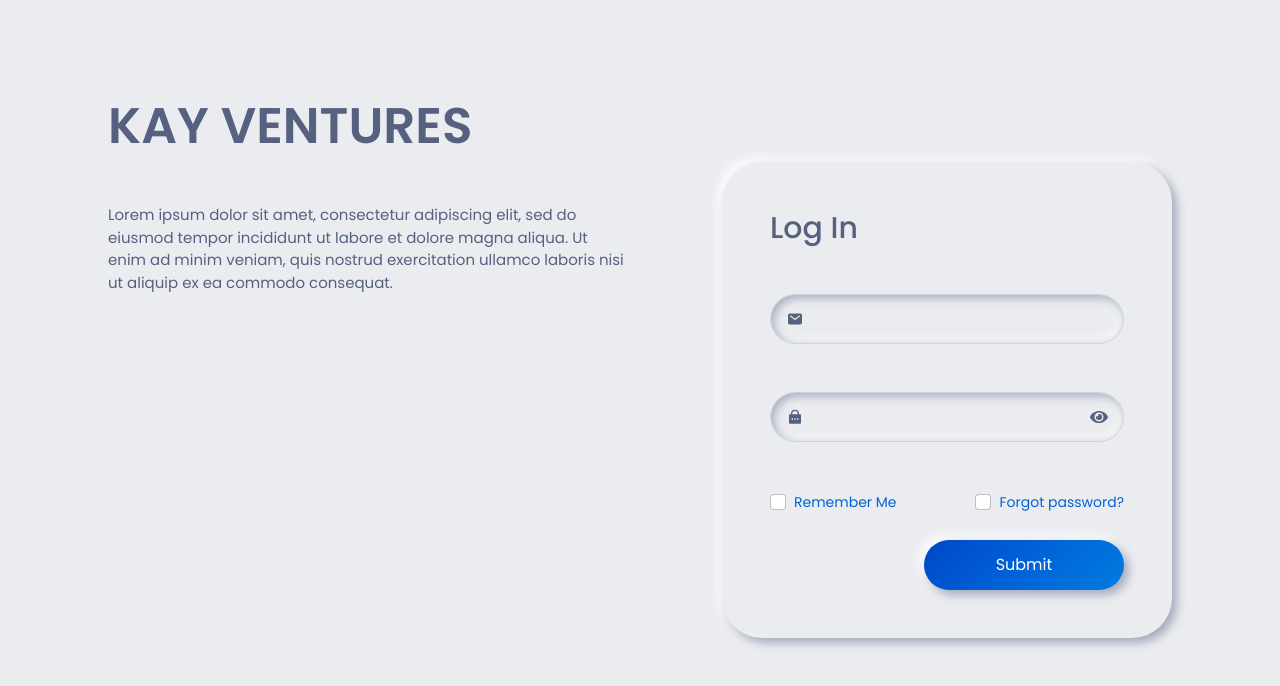
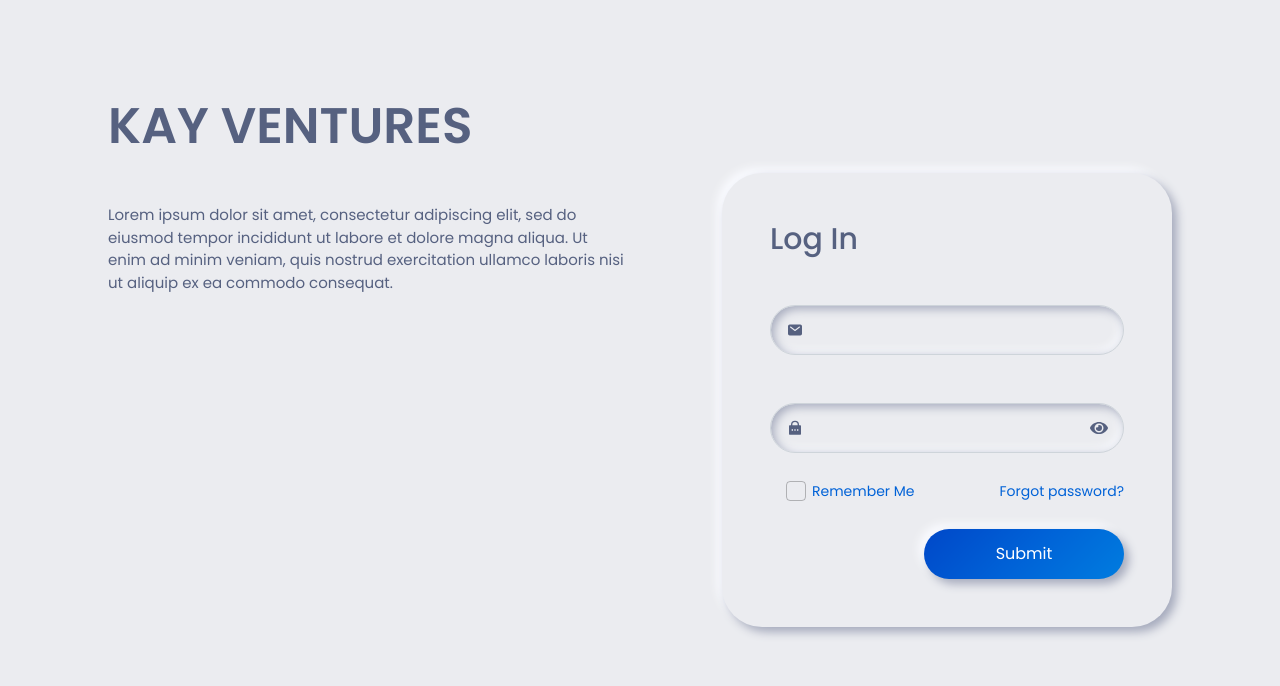
Before and after one commit to akv-venkatesh/kayventures, a React (Create React App) app: page /manufacturerlogin in a window 1280 px wide. Shown: the top 686 px of the page. Built offline with nearby package versions, Linux system fonts and the light colour scheme.

Commit message:
Forgot password change to link

```diff
--- a/src/Routes/asyncpages.js
+++ b/src/Routes/asyncpages.js
@@ -2,7 +2,6 @@ import loadable from '@loadable/component'
 
 export const ManufacturerJoinNow = loadable(() => import('../pages/Manufacturer/ManufacturerJoinNow'));
 export const ManufacturerCreateAccount = loadable(() => import('../pages/Manufacturer/ManufacturerCreateAccount'));
-
 export const ManufacturerBusinessCategory = loadable(() => import('../pages/Manufacturer/ManufacturerBusinessCategory'));
 export const ManufacturerTypes = loadable(() => import('../pages/Manufacturer/ManufacturerTypes'));
 export const ManufacturerPrimaryDetails = loadable(() => import('../pages/Manufacturer/ManufacturerPrimaryDetails'));
@@ -15,7 +14,6 @@ export const BuyerLogin = loadable(() => import('../pages/Buyer/buyer_login'));
 export const BuyerHome = loadable(() => import('../pages/Buyer/buyer_home'));
 export const BuyerJoinNow = loadable(() => import('../pages/Buyer/BuyerJoinNow'));
 export const BuyerCreateAccount = loadable(() => import('../pages/Buyer/BuyerCreateAccount'));
-
 export const BuyerBusinessCategory = loadable(() => import('../pages/Buyer/BuyerBusinessCategory'));
 export const BuyerPrimaryDetails = loadable(() => import('../pages/Buyer/BuyerPrimaryDetails'));
 export const BuyerTypes = loadable(() => import('../pages/Buyer/BuyerTypes'));
--- a/src/pages/Manufacturer/manufacturer_login.js
+++ b/src/pages/Manufacturer/manufacturer_login.js
@@ -114,14 +114,14 @@ function ManufacturerLogin() {
 						    						{errors.password && touched.password && errors.password}
 						    					</div>
 						    				</div>
-					    					<div className="d-flex justify-content-between mt-sm-5 mt-4 flex-wrap">
-						    					<div className="form-check me-3">
+					    					<div className="d-flex justify-content-between mt-sm-4 mt-4 ps-3	 flex-wrap">
+						    					<div className="form-check remember  me-3">
 							    					<Field type="checkbox" name="rememberme" value="1" className="form-check-input" id="rememberme"/>
 							    					<label className="form-check-label" htmlFor="rememberme">Remember Me</label>
 						    					</div>
-						    					<div className="form-check">
-							    					<Field type="checkbox" name="forgot-password" value="1" className="form-check-input" id="forgot-password"/>
-							    					<label className="form-check-label" htmlFor="forgot-password">Forgot password?</label>
+						    					<div className="form-check remember">
+							    					{/* <Field type="checkbox" name="forgot-password" value="1" className="form-check-input" id="forgot-password"/> */}
+							    					<label className="form-check-label" htmlFor="forgot-password" style={{cursor:"pointer"}}>Forgot password?</label>
 						    					</div>
 					    					</div>
 						    				<div className="text-end">
--- a/src/pages/m-login.scss
+++ b/src/pages/m-login.scss
@@ -807,3 +807,32 @@ body {
     }
   }
 }
+
+
+
+.remember{
+  display:"flex";
+  justify-content: center;
+  align-items: center;
+.form-check-input {
+  width: 20px;
+  height: 20px;
+  // margin-top: 0.25em;
+  vertical-align: middle;
+  background-color: transparent;
+  background-repeat: no-repeat;
+  background-position: center;
+  background-size: contain;
+  border: 1px solid rgba(0,0,0,.25);
+  -webkit-appearance: none;
+  appearance: none;
+  -webkit-print-color-adjust: exact;
+  color-adjust: exact;
+}
+.form-check-label {
+  margin-top: 3.5px;
+  margin-left: 2px;
+
+
+}
+}
```
